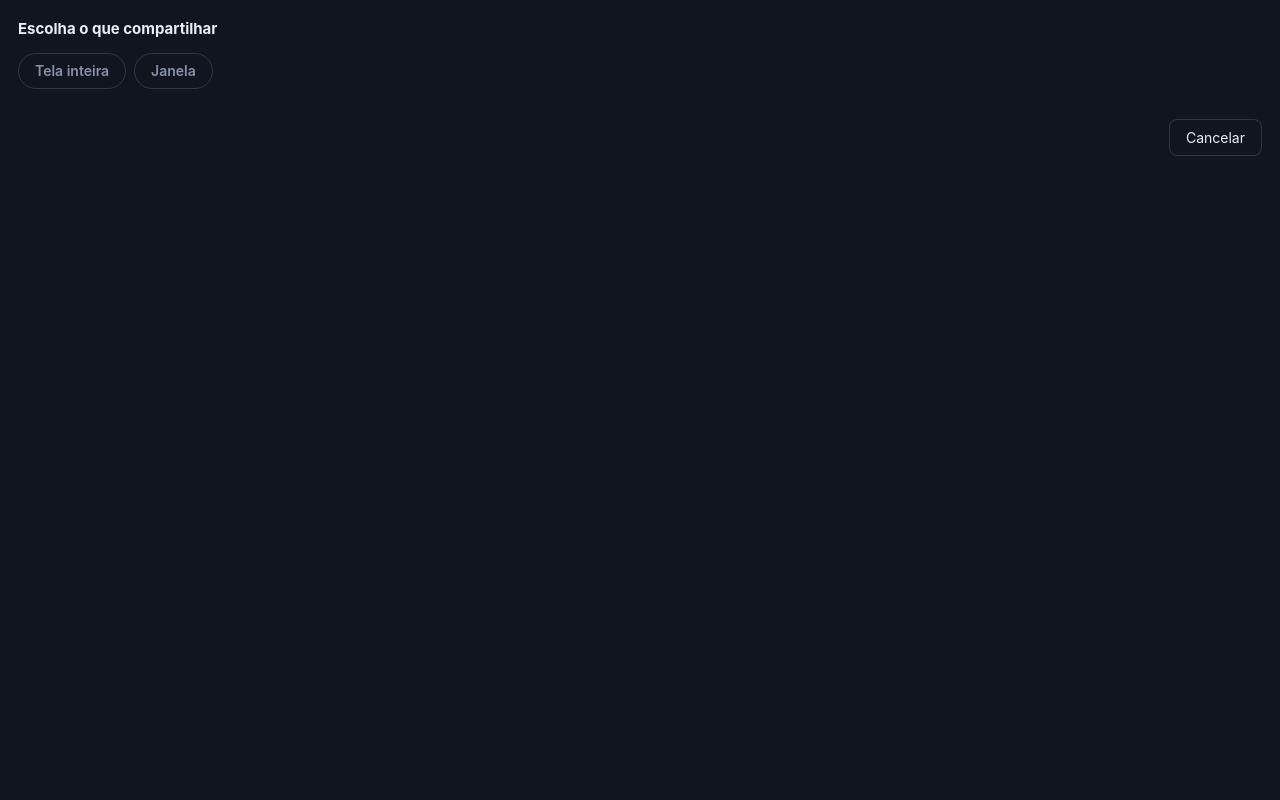
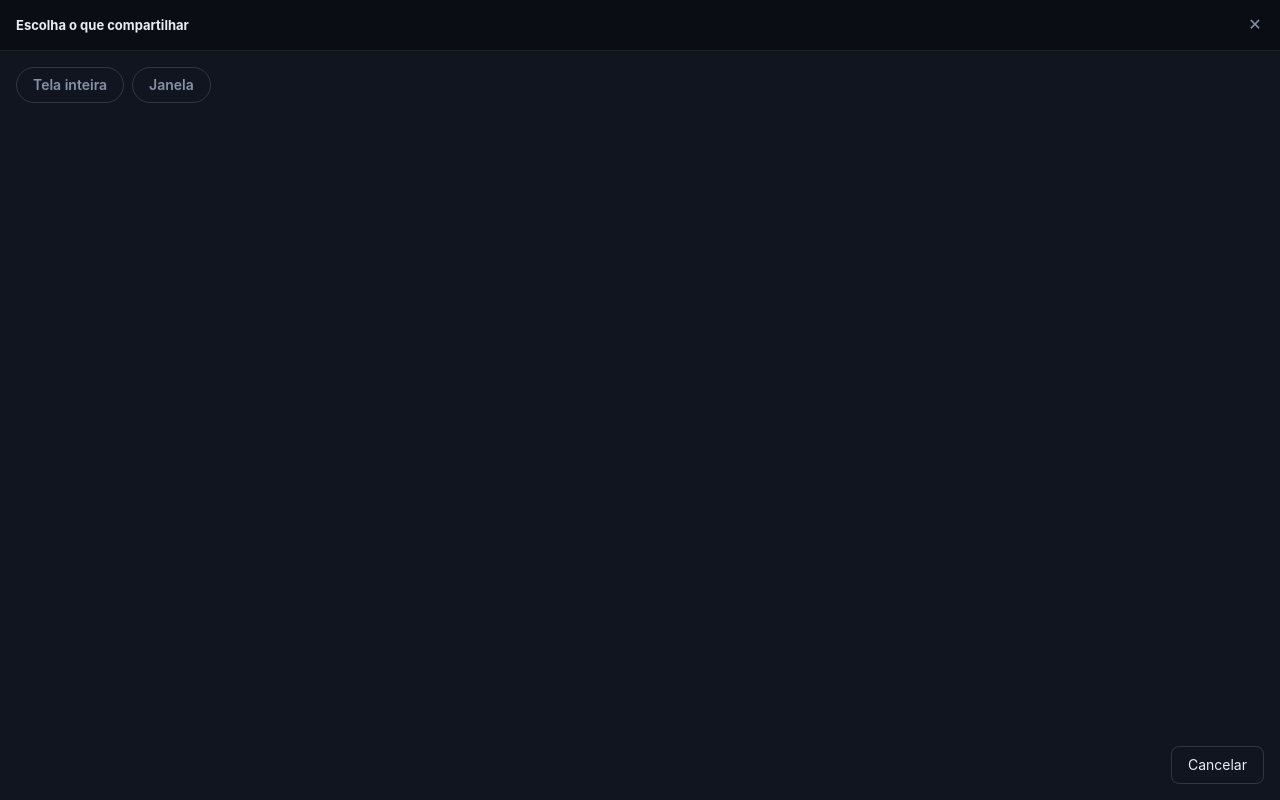
Before and after one commit to Martinez-LMS/lzcolombo-desktop, an Electron app: page picker.html in a window 1280 px wide. Drawn offline with Linux system fonts and the light colour scheme; no server answers.

Commit message:
Ajeita o visual do seletor de compartilhar (barra branca, layout vazio)
A barra de título vinha do Windows (branca), destoando do resto do
app escuro — agora é uma barra própria, escura, com botão de fechar.
E o Cancelar não fica mais largado com um vão vazio enorme embaixo
quando tem poucas fontes (1-2 telas, por exemplo): o rodapé agora
fica fixo embaixo da janela, e só a grade de miniaturas cresce/rola.
Janela um pouco menor também (480px em vez de 560px de altura).

Co-Authored-By: Claude Sonnet 5 <noreply@anthropic.com>

```diff
--- a/main.js
+++ b/main.js
@@ -50,12 +50,13 @@ function askUserToPickSource(sources, parent) {
   return new Promise((resolve) => {
     const picker = new BrowserWindow({
       width: 640,
-      height: 560,
+      height: 480,
       parent,
       modal: true,
       resizable: false,
       minimizable: false,
       maximizable: false,
+      frame: false, // a barra nativa vinha branca, destoando do resto do app — usa uma própria, escura, no picker.html
       title: 'Escolha o que compartilhar',
       backgroundColor: '#10151f',
       autoHideMenuBar: true,
--- a/package.json
+++ b/package.json
@@ -1,6 +1,6 @@
 {
   "name": "lzcolombo-desktop",
-  "version": "1.0.6",
+  "version": "1.0.7",
   "description": "VLeon — app de desktop (wrapper Electron do site hospedado)",
   "main": "main.js",
   "author": "VLeon",
--- a/picker.html
+++ b/picker.html
@@ -6,28 +6,39 @@
 <style>
   :root { color-scheme: dark; }
   * { box-sizing: border-box; }
+  html, body { height: 100%; margin: 0; }
   body {
-    margin: 0; padding: 18px; background: #10151f; color: #e9edf6;
-    font: 14px/1.4 -apple-system, "Segoe UI", sans-serif; user-select: none;
+    display: flex; flex-direction: column; background: #10151f; color: #e9edf6;
+    font: 14px/1.4 -apple-system, "Segoe UI", sans-serif; user-select: none; overflow: hidden;
   }
-  h1 { font-size: 15px; margin: 0 0 14px; font-weight: 700; }
-  .tabs { display: flex; gap: 8px; margin-bottom: 14px; }
+  .head {
+    display: flex; align-items: center; gap: 8px; flex: none; padding: 10px 10px 10px 16px;
+    background: #0a0d14; border-bottom: 1px solid rgba(255,255,255,.08); -webkit-app-region: drag;
+  }
+  .head b { font-size: 13px; font-weight: 700; flex: 1; }
+  .head button {
+    -webkit-app-region: no-drag; width: 30px; height: 30px; border-radius: 7px; border: 0;
+    background: transparent; color: #8892a7; cursor: pointer; font-size: 16px; line-height: 1;
+  }
+  .head button:hover { background: rgba(255,255,255,.08); color: #e9edf6; }
+  .body { flex: 1; min-height: 0; display: flex; flex-direction: column; padding: 16px; gap: 14px; }
+  .tabs { display: flex; gap: 8px; flex: none; }
   .tab {
     background: transparent; border: 1px solid rgba(255,255,255,.14); color: #8892a7; border-radius: 999px;
     padding: 7px 16px; font: inherit; font-weight: 600; cursor: pointer;
   }
   .tab:hover { color: #e9edf6; }
   .tab.on { background: #6f5bff; border-color: #6f5bff; color: #fff; }
-  .grid { display: grid; grid-template-columns: repeat(auto-fill, minmax(150px, 1fr)); gap: 10px; max-height: 390px; overflow-y: auto; }
+  .grid { flex: 1; min-height: 0; display: grid; align-content: start; grid-template-columns: repeat(auto-fill, minmax(150px, 1fr)); gap: 10px; overflow-y: auto; }
   .empty { color: #8892a7; padding: 30px 0; text-align: center; grid-column: 1 / -1; }
   .src {
     border: 2px solid rgba(255,255,255,.08); border-radius: 10px; padding: 8px; cursor: pointer; background: #161c29;
-    display: flex; flex-direction: column; gap: 6px; text-align: left;
+    display: flex; flex-direction: column; gap: 6px; text-align: left; align-self: start;
   }
   .src:hover, .src:focus { border-color: #6f5bff; outline: none; }
   .src img { width: 100%; height: 84px; object-fit: contain; background: #000; border-radius: 6px; }
   .src span { font-size: 12px; overflow: hidden; text-overflow: ellipsis; white-space: nowrap; }
-  .actions { margin-top: 16px; text-align: right; }
+  .actions { flex: none; display: flex; justify-content: flex-end; }
   button.cancel {
     background: transparent; border: 1px solid rgba(255,255,255,.14); color: #e9edf6; border-radius: 8px;
     padding: 8px 16px; font: inherit; cursor: pointer;
@@ -36,13 +47,18 @@
 </style>
 </head>
 <body>
-  <h1>Escolha o que compartilhar</h1>
-  <div class="tabs">
-    <button class="tab" id="tab-screen" data-kind="screen">Tela inteira</button>
-    <button class="tab" id="tab-window" data-kind="window">Janela</button>
+  <div class="head">
+    <b>Escolha o que compartilhar</b>
+    <button id="close" title="Fechar">✕</button>
   </div>
-  <div class="grid" id="grid"></div>
-  <div class="actions"><button class="cancel" id="cancel">Cancelar</button></div>
+  <div class="body">
+    <div class="tabs">
+      <button class="tab" id="tab-screen" data-kind="screen">Tela inteira</button>
+      <button class="tab" id="tab-window" data-kind="window">Janela</button>
+    </div>
+    <div class="grid" id="grid"></div>
+    <div class="actions"><button class="cancel" id="cancel">Cancelar</button></div>
+  </div>
   <script>
     let allSources = [];
     let kind = 'screen'; // 'screen' = telas inteiras, 'window' = janelas de programas
@@ -80,6 +96,7 @@
     document.getElementById('tab-screen').onclick = () => { kind = 'screen'; render(); };
     document.getElementById('tab-window').onclick = () => { kind = 'window'; render(); };
     document.getElementById('cancel').onclick = () => window.pickerAPI.cancel();
+    document.getElementById('close').onclick = () => window.pickerAPI.cancel();
   </script>
 </body>
 </html>
```
